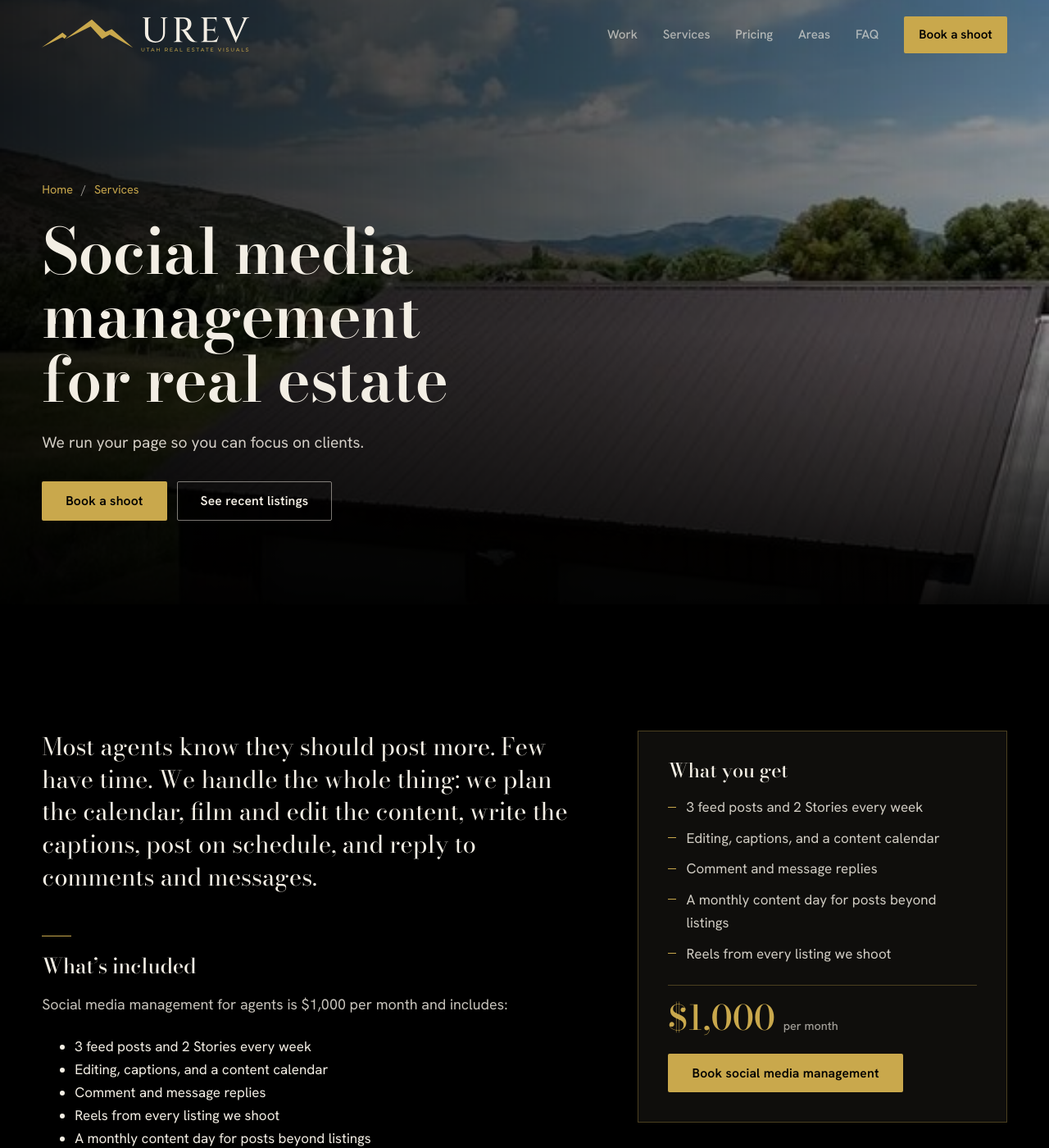
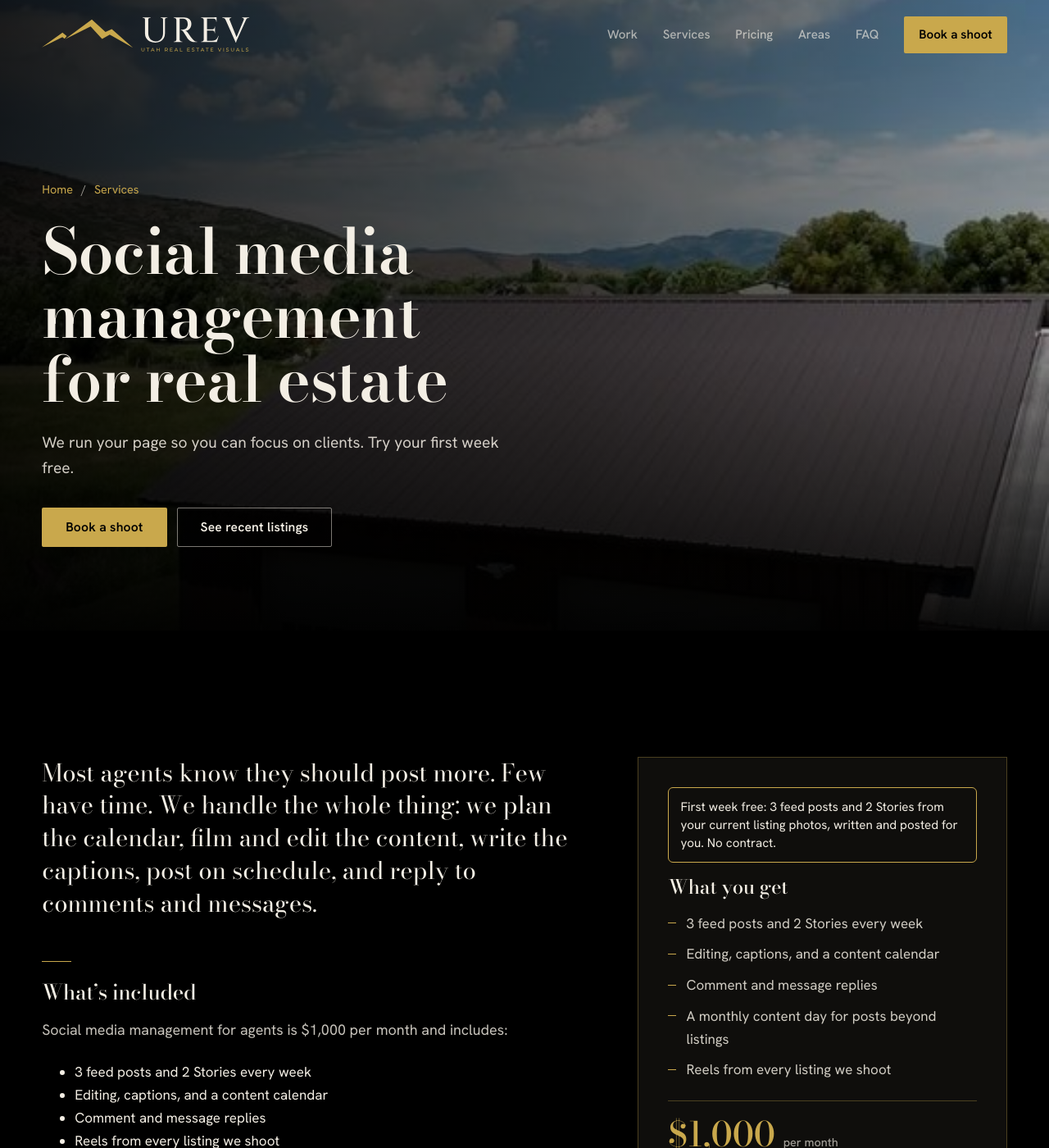
Before and after one commit to Utah-REV/urev-website, a Jekyll site: the page built from services/social-media-management.md, in a window 1280 px wide and 1400 px high. Shown: the whole window at 82% size. Built offline with Jekyll 4.4.1, drawn with Linux system fonts in a browser that asks for light colours; some of the changed text lies outside the part shown.

Commit message:
Add first-week-free offer to social media management page
Co-Authored-By: Claude Opus 5.5 <noreply@anthropic.com>
Claude-Session: https://claude.ai/code/session_011m6tNPM9xRJrpWWVK7fMZ4

```diff
--- a/_layouts/service.html
+++ b/_layouts/service.html
@@ -19,6 +19,7 @@ layout: inner
 <section class="split" aria-label="About this service">
   <div class="prose">{{ content }}</div>
   <aside class="side-card">
+    {% if page.offer %}<p class="side-offer">{{ page.offer }}</p>{% endif %}
     <h2 class="side-h">What you get</h2>
     <ul class="ticks">{% for x in page.included %}<li>{{ x }}</li>{% endfor %}</ul>
     {% if price %}
--- a/assets/css/site.css
+++ b/assets/css/site.css
@@ -566,3 +566,5 @@ picture { display: contents; }
 .guide-body th, .guide-body td { text-align: left; padding: .7em .8em; border-bottom: 1px solid rgba(201,168,76,.25); vertical-align: top; }
 .guide-body th { color: var(--gold); font-weight: 600; }
 .guide-table { overflow-x: auto; }
+
+.side-offer{margin:0 0 18px;padding:12px 14px;border:1px solid var(--gold,#C9A84C);border-radius:6px;font-size:.95rem;line-height:1.45}
--- a/services/social-media-management.md
+++ b/services/social-media-management.md
@@ -7,7 +7,8 @@ short: Weekly posts, reels, captions, and replies, handled for you.
 title: Social Media Management for Real Estate Agents in Utah
 description: Social media management for Utah real estate agents and builders, $1,000 per month. Weekly posts and reels from your listings, captions, a content calendar, and comment replies.
 h1: Social media management for real estate
-lede: We run your page so you can focus on clients.
+lede: We run your page so you can focus on clients. Try your first week free.
+offer: "First week free: 3 feed posts and 2 Stories from your current listing photos, written and posted for you. No contract."
 hero: /videos/reels/02-detached-garage-reel-peoa.jpg
 included:
 - 3 feed posts and 2 Stories every week
@@ -24,6 +25,8 @@ reels:
 - /videos/reels/09-custom-garage-reel-kaysville.mp4
 media_title: Reels we’ve made for clients
 faq:
+- q: Can I try it before I commit?
+  a: Yes. Your first week of social media management is free. We post 3 feed posts and 2 Stories using photos from your current listings, write the captions, and post them for you. There's no contract, and if you like it you can continue at $1,000 per month.
 - q: What happens when I don’t have a new listing?
   a: That’s what the monthly content day is for. We film behind-the-scenes, past projects, team intros, and client stories so your page stays active between listings.
 - q: Do I have to give you my password?
```
